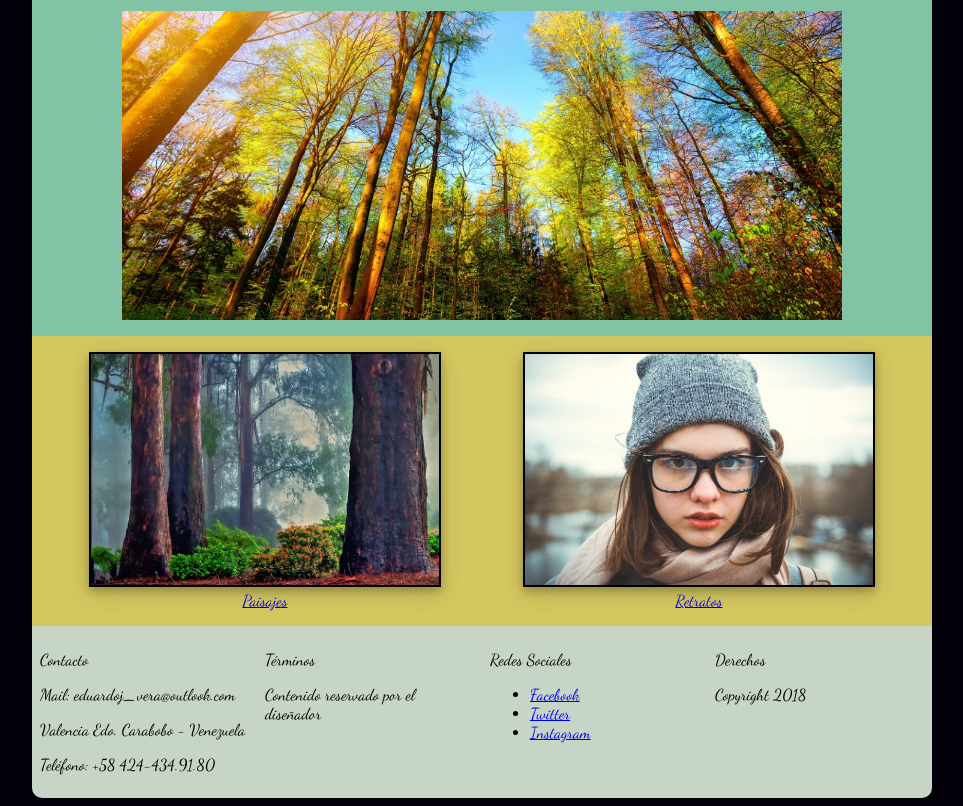
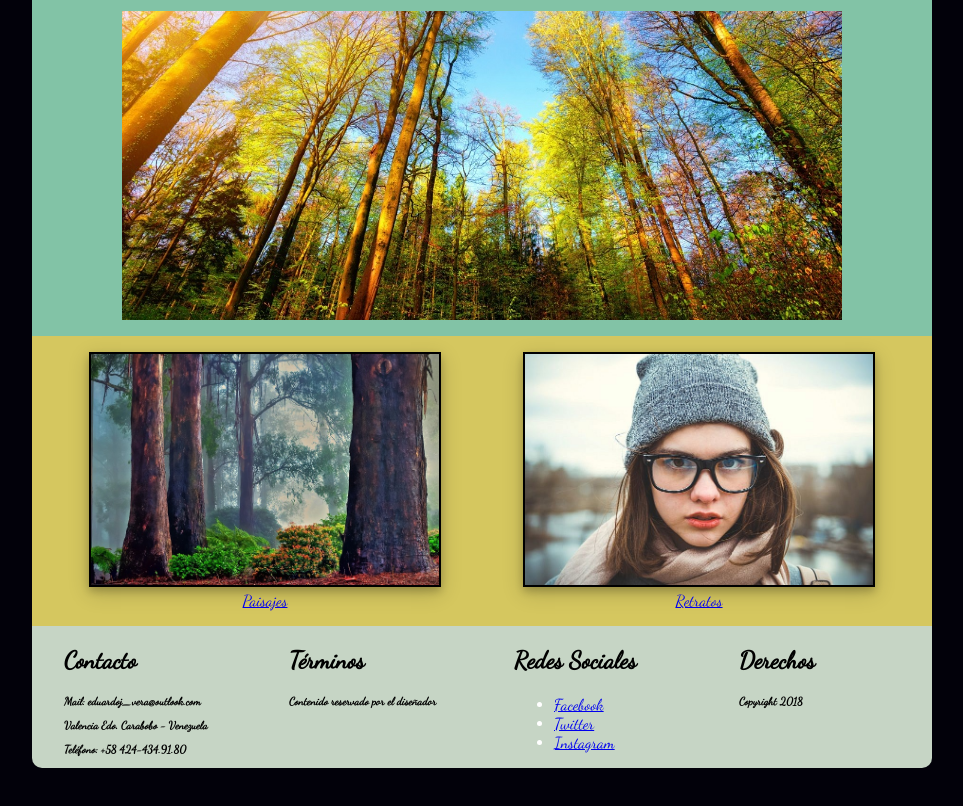
Before and after one commit to kebsp/CSS3-y-Dise-o-Web-Responsive, a plain HTML site: page index.html in a window 1280 px wide. Shown: the part 74-880 px from the top of the page, without its empty margins (158-1121 px from the left). After the commit the page ends 850 px from the top, so only its background shows below. Drawn offline with Linux system fonts and the light colour scheme.

Commit message:
Ajuste Pie de Pagina

```diff
--- a/css/estilos.css
+++ b/css/estilos.css
@@ -103,15 +103,24 @@ nav ul li a:active {
   background-color: #C6d5c5;
   border-radius: 0 0 10px 10px;
   width: 100%;
-  color: black;
   float: left;
 }
 #piePagina div {
   display: block;
-  padding: 0.5em;
+  padding: 0 1em 0 2em;
   width: 25%;
 }
-
+#piePagina div > h2 {
+  color: black;
+}
+#piePagina div > p {
+  font-size: 0.7em;
+  font-weight: bold;
+  color: black;
+}
+.redesSociales {
+  list-style: square;
+}
 
 
 .container {
--- a/index.html
+++ b/index.html
@@ -39,17 +39,17 @@
       </div>
       <footer id="piePagina">
         <div class="contacto">
-          <p>Contacto</p>
+          <h2>Contacto</h2>
           <p>Mail: eduardoj_vera@outlook.com</p>
           <p>Valencia Edo. Carabobo - Venezuela</p>
           <p>Teléfono: +58 424-434.91.80</p>
         </div>
         <div class="terminos">
-          <p>Términos</p>
+          <h2>Términos</h2>
           <p>Contenido reservado por el diseñador</p>
         </div>
         <div class="redesSociales">
-          <p>Redes Sociales</p>
+          <h2>Redes Sociales</h2>
           <ul>
             <li><a href="http://www.facebook.com">Facebook</a></li>
             <li><a href="http://www.Twitter.com">Twitter</a></li>
@@ -57,7 +57,7 @@
           </ul>
         </div>
         <div class="derechos">
-          <p>Derechos</p>
+          <h2>Derechos</h2>
           <p>Copyright 2018</p>
         </div>
       </footer>
```
